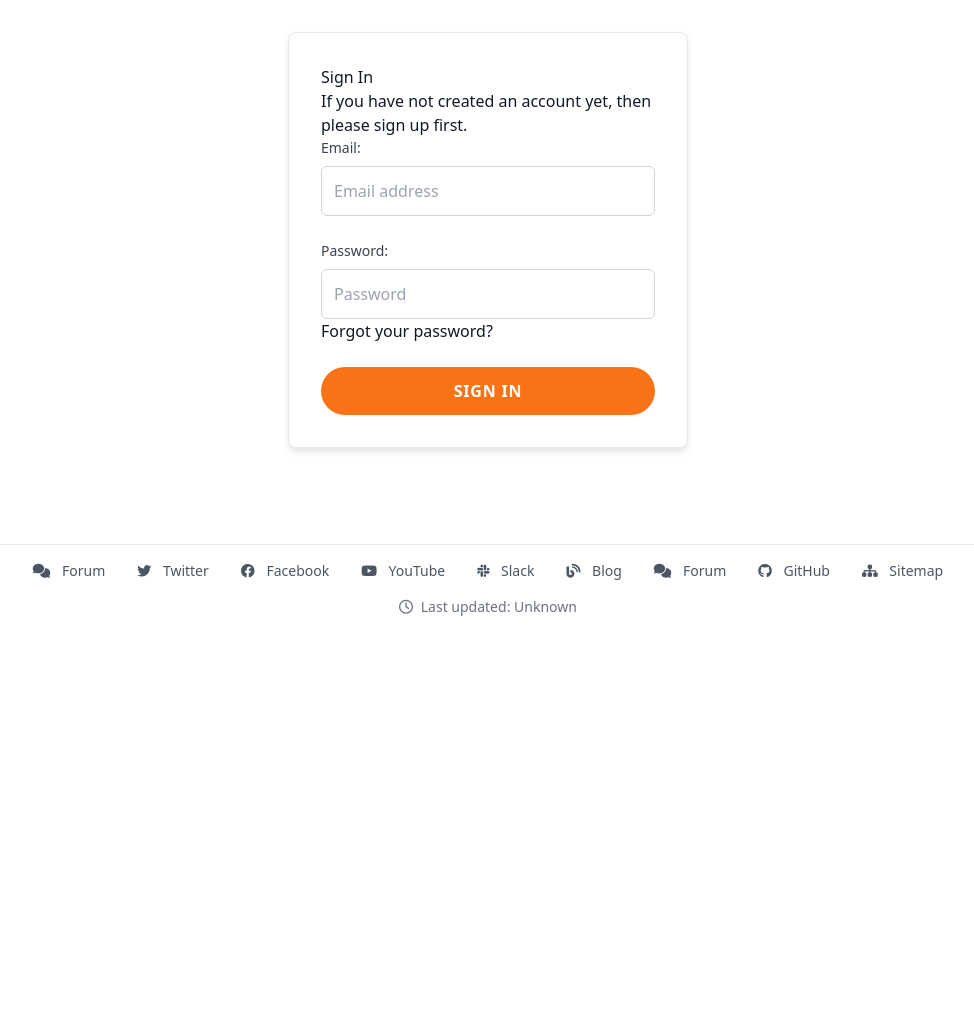
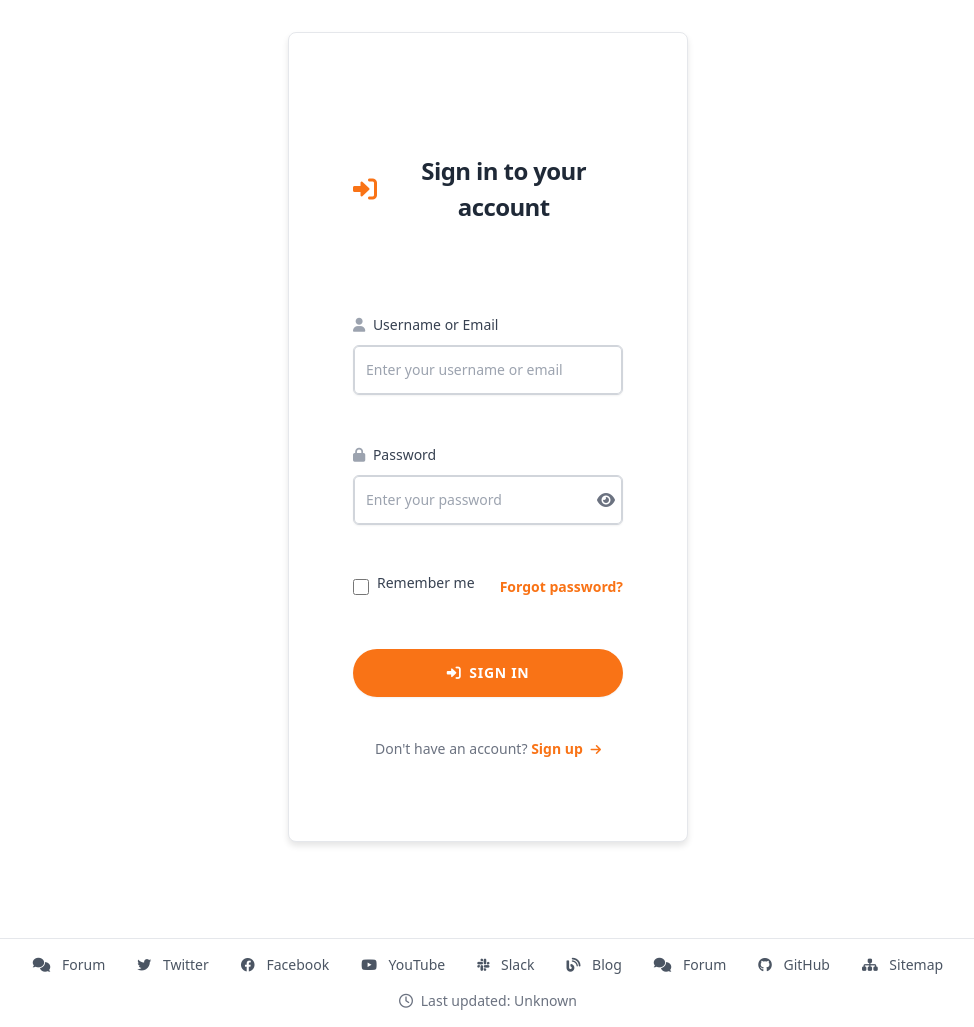
Before and after one commit to ishaan-arora-1/education-website, a Django app: page /en/accounts/login/ in a window 1280 px wide. Shown: the part 50-1077 px from the top of the page, without its empty margins (152-1126 px from the left). Before the commit the page ends 666 px from the top, so only its background shows below. Run offline with Django 4.2, Linux system fonts and the light colour scheme; some libraries are stand-ins or nearby versions.

Commit message:
Integrate Slack notifications and enhance email handling
- Added a new `send_slack_notification` function to facilitate sending notifications to Slack.
- Updated the `send_email` function to include Slack notifications for both successful email sends and failures, improving monitoring and alerting.
- Refactored email backend settings in `settings.py` to use console backend in development and SendGrid in production.
- Introduced a password visibility toggle feature in the login and signup templates, enhancing user experience.
- Added a new JavaScript file for password toggle functionality, improving the usability of password fields.

These changes collectively enhance the application's notification capabilities and user experience during account management.

```diff
--- /dev/null
+++ b/web/static/js/password-toggle.js
@@ -0,0 +1,45 @@
+function togglePasswordVisibility(inputId, toggleId) {
+    const passwordInput = document.getElementById(inputId);
+    const toggleButton = document.getElementById(toggleId);
+    const eyeIcon = toggleButton.querySelector('i');
+
+    if (passwordInput.type === 'password') {
+        passwordInput.type = 'text';
+        eyeIcon.classList.remove('fa-eye');
+        eyeIcon.classList.add('fa-eye-slash');
+    } else {
+        passwordInput.type = 'password';
+        eyeIcon.classList.remove('fa-eye-slash');
+        eyeIcon.classList.add('fa-eye');
+    }
+}
+
+// Initialize password toggles when the document is loaded
+document.addEventListener('DOMContentLoaded', function () {
+    const passwordFields = document.querySelectorAll('input[type="password"]');
+
+    passwordFields.forEach((field) => {
+        const fieldId = field.id;
+        const toggleId = `${fieldId}-toggle`;
+
+        // Create toggle button
+        const toggleButton = document.createElement('button');
+        toggleButton.id = toggleId;
+        toggleButton.type = 'button';
+        toggleButton.className = 'absolute right-2 top-1/2 -translate-y-1/2 text-gray-500 hover:text-gray-700 dark:text-gray-400 dark:hover:text-gray-200 focus:outline-none';
+        toggleButton.innerHTML = '<i class="fas fa-eye"></i>';
+        toggleButton.onclick = () => togglePasswordVisibility(fieldId, toggleId);
+
+        // Create wrapper div if not exists
+        let wrapper = field.parentElement;
+        if (!wrapper.classList.contains('relative')) {
+            wrapper = document.createElement('div');
+            wrapper.className = 'relative';
+            field.parentNode.insertBefore(wrapper, field);
+            wrapper.appendChild(field);
+        }
+
+        // Add toggle button
+        wrapper.appendChild(toggleButton);
+    });
+});
--- /dev/null
+++ b/web/templates/account/login.html
@@ -0,0 +1,96 @@
+{% extends "allauth/layouts/base.html" %}
+
+{% load static %}
+
+{% block extra_head %}
+  {{ block.super }}
+  <script src="{% static 'js/password-toggle.js' %}"></script>
+{% endblock extra_head %}
+{% block content %}
+  <div class="flex min-h-full flex-col justify-center px-6 py-12 lg:px-8">
+    <div class="sm:mx-auto sm:w-full sm:max-w-sm">
+      <h2 class="mt-10 text-center text-2xl font-bold leading-9 tracking-tight text-gray-900 dark:text-white">
+        <i class="fas fa-sign-in-alt text-orange-500 mr-2"></i>
+        Sign in to your account
+      </h2>
+    </div>
+    <div class="mt-10 sm:mx-auto sm:w-full sm:max-w-sm">
+      <form class="space-y-6" action="{% url 'account_login' %}" method="post">
+        {% csrf_token %}
+        {% if form.errors %}
+          <div class="bg-red-50 dark:bg-red-900 p-4 rounded-md">
+            <div class="text-sm text-red-700 dark:text-red-200">
+              {% for field in form %}
+                {% for error in field.errors %}<p>{{ error }}</p>{% endfor %}
+              {% endfor %}
+              {% for error in form.non_field_errors %}<p>{{ error }}</p>{% endfor %}
+            </div>
+          </div>
+        {% endif %}
+        <div>
+          <label for="id_login"
+                 class="block text-sm font-medium leading-6 text-gray-900 dark:text-gray-200">
+            <i class="fas fa-user text-gray-400 mr-1"></i>
+            Username or Email
+          </label>
+          <div class="mt-2">
+            <input id="id_login"
+                   name="login"
+                   type="text"
+                   required
+                   class="block w-full rounded-md border-0 py-1.5 px-3 text-gray-900 dark:text-white shadow-sm ring-1 ring-inset ring-gray-300 dark:ring-gray-600 placeholder:text-gray-400 focus:ring-2 focus:ring-inset focus:ring-orange-500 dark:bg-gray-700 sm:text-sm sm:leading-6"
+                   placeholder="Enter your username or email" />
+          </div>
+        </div>
+        <div>
+          <label for="id_password"
+                 class="block text-sm font-medium leading-6 text-gray-900 dark:text-gray-200">
+            <i class="fas fa-lock text-gray-400 mr-1"></i>
+            Password
+          </label>
+          <div class="mt-2 relative">
+            <input id="id_password"
+                   name="password"
+                   type="password"
+                   required
+                   class="block w-full rounded-md border-0 py-1.5 px-3 text-gray-900 dark:text-white shadow-sm ring-1 ring-inset ring-gray-300 dark:ring-gray-600 placeholder:text-gray-400 focus:ring-2 focus:ring-inset focus:ring-orange-500 dark:bg-gray-700 sm:text-sm sm:leading-6 pr-10"
+                   placeholder="Enter your password" />
+          </div>
+        </div>
+        <div class="flex items-center justify-between">
+          <div class="flex items-center">
+            <input id="id_remember"
+                   name="remember"
+                   type="checkbox"
+                   class="h-4 w-4 text-orange-500 focus:ring-orange-500 border-gray-300 dark:border-gray-600 rounded cursor-pointer" />
+            <label for="id_remember"
+                   class="ml-2 block text-sm text-gray-900 dark:text-gray-200 cursor-pointer">Remember me</label>
+          </div>
+          <div class="text-sm">
+            <a href="{% url 'account_reset_password' %}"
+               class="font-semibold text-orange-500 hover:text-orange-600">Forgot password?</a>
+          </div>
+        </div>
+        {% if redirect_field_value %}
+          <input type="hidden"
+                 name="{{ redirect_field_name }}"
+                 value="{{ redirect_field_value }}" />
+        {% endif %}
+        <div>
+          <button type="submit"
+                  class="flex w-full justify-center rounded-md bg-orange-500 px-3 py-1.5 text-sm font-semibold leading-6 text-white shadow-sm hover:bg-orange-600 focus-visible:outline focus-visible:outline-2 focus-visible:outline-offset-2 focus-visible:outline-orange-500">
+            <i class="fas fa-sign-in-alt mr-2"></i>
+            Sign in
+          </button>
+        </div>
+      </form>
+      <p class="mt-10 text-center text-sm text-gray-500 dark:text-gray-400">
+        Don't have an account?
+        <a href="{% url 'account_signup' %}"
+           class="font-semibold leading-6 text-orange-500 hover:text-orange-600">
+          Sign up <i class="fas fa-arrow-right text-xs ml-1"></i>
+        </a>
+      </p>
+    </div>
+  </div>
+{% endblock content %}
--- a/web/views.py
+++ b/web/views.py
@@ -72,7 +72,7 @@ def index(request):
                     "you can continue to create your course"
                 ),
             )
-            # log teh user in
+
             user = User.objects.get(email=user.email)
             user.backend = "django.contrib.auth.backends.ModelBackend"
             login(request, user)
```
Also changed, not shown: web/notifications.py (+14 -2 lines), web/settings.py (+8 -1 lines), web/slack.py (added, +42 -0 lines), web/templates/account/signup.html (+10 -2 lines).
